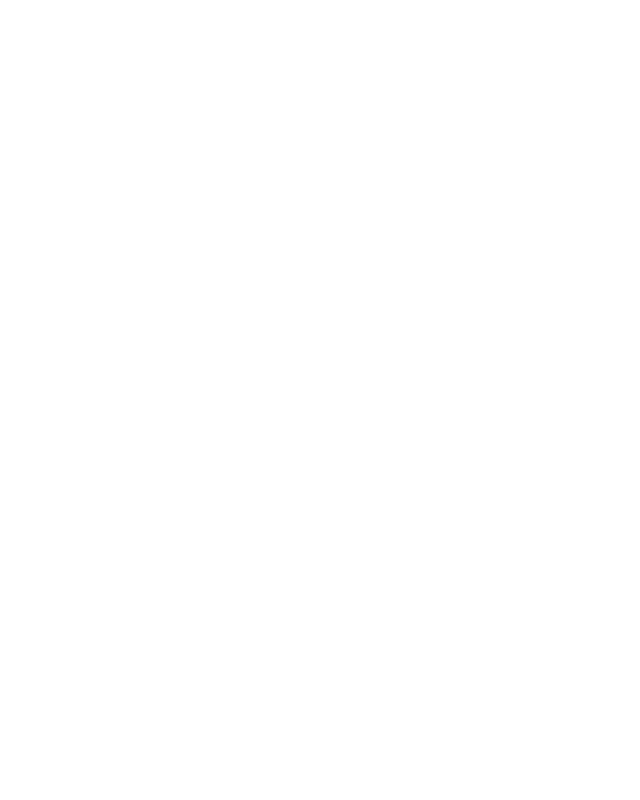
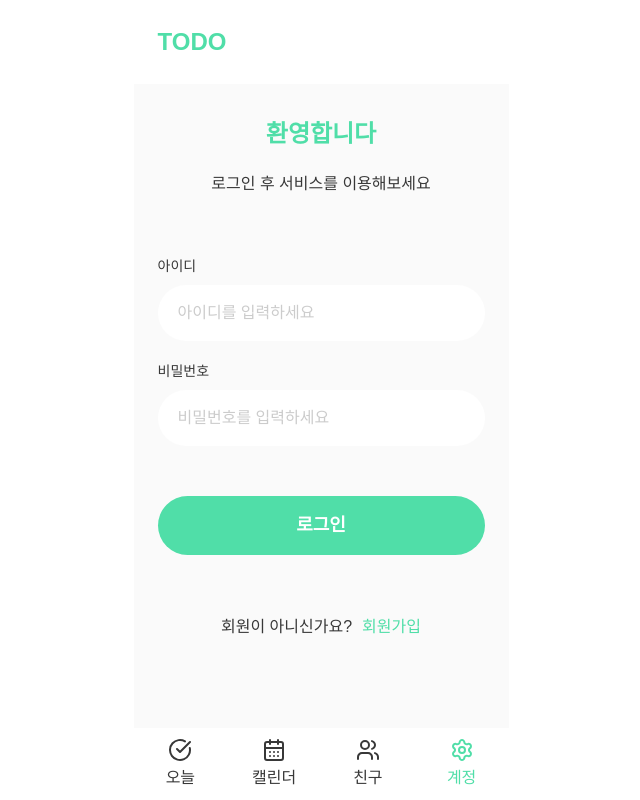
Before and after one commit to deepdive-01/goorm-todo-front, a React (Vite) app: page /accounts in a window 1280 px wide. Before the commit this address had no page. Shown: the whole page, without its empty margins (319-959 px from the left). Built offline with nearby package versions, Linux system fonts and the light colour scheme; a web font is replaced by a local one.

Commit message:
feat: 로그인/회원가입 ui

```diff
--- a/src/App.tsx
+++ b/src/App.tsx
@@ -1,8 +1,8 @@
-import { Navigate, Route, Routes } from "react-router-dom";
-import TodayPage from "@/pages/today";
-import CalendarPage from "@/pages/calendar";
-import FriendsPage from "@/pages/friends";
-import SettingsPage from "@/pages/settings";
+import { Navigate, Route, Routes } from 'react-router-dom';
+import TodayPage from '@/pages/today';
+import CalendarPage from '@/pages/calendar';
+import FriendsPage from '@/pages/friends';
+import AccountsPage from '@/pages/accounts';
 
 export default function App() {
   return (
@@ -11,7 +11,7 @@
       <Route path="/today" element={<TodayPage />} />
       <Route path="/calendar" element={<CalendarPage />} />
       <Route path="/friends" element={<FriendsPage />} />
-      <Route path="/settings" element={<SettingsPage />} />
+      <Route path="/accounts" element={<AccountsPage />} />
     </Routes>
   );
 }
--- a/src/components/Footer.tsx
+++ b/src/components/Footer.tsx
@@ -9,7 +9,7 @@
   { key: 'today', label: '오늘', Icon: TodayIcon, path: '/today' },
   { key: 'calendar', label: '캘린더', Icon: CalendarIcon, path: '/calendar' },
   { key: 'friends', label: '친구', Icon: FriendsIcon, path: '/friends' },
-  { key: 'settings', label: '설정', Icon: SettingsIcon, path: '/settings' },
+  { key: 'accounts', label: '계정', Icon: SettingsIcon, path: '/accounts' },
 ] as const;
 
 export default function Footer() {
@@ -17,7 +17,7 @@
   const location = useLocation();
 
   return (
-    <footer className="w-full h-18 flex flex-row bg-white">
+    <footer className="w-full h-18 flex flex-row bg-white absolute bottom-0">
       {tabs.map((tab) => {
         const isActive = location.pathname === tab.path;
 
--- a/src/components/Input.tsx
+++ b/src/components/Input.tsx
@@ -2,12 +2,13 @@
 import Text from './Text';
 
 type InputProps = {
-  type?: React.HTMLInputTypeAttribute;   // input 타입 (text, password 등)
-  label: string;                         // 상단 레이블
-  placeholder?: string;                  // placeholder
+  type?: React.HTMLInputTypeAttribute; // input 타입 (text, password 등)
+  label: string; // 상단 레이블
+  placeholder?: string; // placeholder
   value: string;
   onChange: (e: React.ChangeEvent<HTMLInputElement>) => void;
   className?: string;
+  inputWhite?: boolean;
 };
 
 export default function Input({
@@ -17,13 +18,12 @@
   value,
   onChange,
   className = '',
+  inputWhite = false,
 }: InputProps) {
-
-  const bodyTextStyle = "text-[16px] font-normal";
+  const bodyTextStyle = 'text-[16px] font-normal';
 
   return (
     <div className={`flex flex-col gap-2 w-full ${className}`}>
-
       {/* 1. Label */}
       <Text variant="label" className="text-black">
         {label}
@@ -36,14 +36,16 @@
         onChange={onChange}
         placeholder={placeholder}
         className={`
-          w-full py-4 px-[20px]
+          w-full py-4 px-5
           bg-gray-ui
-          rounded-[32px]
+          rounded-4xl
           text-black
           outline-none border-none
 
           ${bodyTextStyle}
           placeholder:text-gray-text
+
+          ${inputWhite ? 'bg-white' : ''}
         `}
       />
     </div>
--- /dev/null
+++ b/src/pages/accounts/components/LoginSection.tsx
@@ -0,0 +1,42 @@
+import { useState } from 'react';
+import Text from '@/components/Text';
+import Input from '@/components/Input';
+
+export default function LoginSection() {
+  const [id, setId] = useState('');
+  const [password, setPassword] = useState('');
+
+  return (
+    <main className="px-6 py-8 flex flex-1 flex-col gap-15 w-full">
+      <section className="flex flex-col gap-5 text-center">
+        <Text variant="title" className="text-primary">
+          환영합니다
+        </Text>
+        <Text className="text-black">로그인 후 서비스를 이용해보세요</Text>
+      </section>
+      <section className="flex flex-col gap-5">
+        <Input
+          label="아이디"
+          placeholder="아이디를 입력하세요"
+          value={id}
+          onChange={(e) => setId(e.target.value)}
+          inputWhite
+        />
+        <Input
+          label="비밀번호"
+          placeholder="비밀번호를 입력하세요"
+          value={password}
+          onChange={(e) => setPassword(e.target.value)}
+          inputWhite
+        />
+        <button className="w-full rounded-full bg-primary text-white py-4 mt-7.5 cursor-pointer hover:bg-primary/90">
+          <Text variant="heading">로그인</Text>
+        </button>
+      </section>
+      <section className="flex gap-2.5 justify-center pb-5">
+        <Text className="text-black">회원이 아니신가요?</Text>
+        <Text className="text-primary hover:underline cursor-pointer">회원가입</Text>
+      </section>
+    </main>
+  );
+}
--- /dev/null
+++ b/src/pages/accounts/components/RegisterSection.tsx
@@ -0,0 +1,74 @@
+import { useState } from 'react';
+import Text from '@/components/Text';
+import Input from '@/components/Input';
+
+export default function RegisterSection() {
+  const [id, setId] = useState('');
+  const [nickname, setNickname] = useState('');
+  const [email, setEmail] = useState('');
+  const [password, setPassword] = useState('');
+  const [passwordConfirm, setPasswordConfirm] = useState('');
+
+  return (
+    <main className="px-6 py-8 flex flex-1 flex-col gap-15 w-full mb-18">
+      <section className="flex flex-col gap-5 text-center">
+        <Text variant="title" className="text-primary">
+          회원가입
+        </Text>
+        <Text className="text-black">간단한 정보만 입력하면 바로 시작할 수 있어요</Text>
+      </section>
+      <section className="flex flex-col gap-5">
+        <Input
+          label="아이디"
+          placeholder="아이디를 입력하세요"
+          value={id}
+          onChange={(e) => setId(e.target.value)}
+          inputWhite
+        />
+        <Input
+          label="닉네임"
+          placeholder="닉네임을 입력하세요"
+          value={nickname}
+          onChange={(e) => setNickname(e.target.value)}
+          inputWhite
+        />
+        <Input
+          label="이메일"
+          placeholder="이메일을 입력하세요"
+          value={email}
+          onChange={(e) => setEmail(e.target.value)}
+          inputWhite
+        />
+        <Input
+          label="비밀번호"
+          placeholder="비밀번호를 입력하세요"
+          value={password}
+          onChange={(e) => setPassword(e.target.value)}
+          inputWhite
+        />
+        <div>
+          <Input
+            label="비밀번호 확인"
+            placeholder="비밀번호를 다시 입력하세요"
+            value={passwordConfirm}
+            onChange={(e) => setPasswordConfirm(e.target.value)}
+            inputWhite
+          />
+          {passwordConfirm.length > 0 && password !== passwordConfirm && (
+            <Text variant="caption" className="text-[#ff0000] pt-1">
+              비밀번호가 일치하지 않습니다.
+            </Text>
+          )}
+        </div>
+
+        <button className="w-full rounded-full bg-primary text-white py-4 mt-7.5 cursor-pointer hover:bg-primary/90">
+          <Text variant="heading">회원가입</Text>
+        </button>
+      </section>
+      <section className="flex gap-2.5 justify-center pb-5">
+        <Text className="text-black">이미 계정이 있으신가요?</Text>
+        <Text className="text-primary hover:underline cursor-pointer">로그인</Text>
+      </section>
+    </main>
+  );
+}
--- /dev/null
+++ b/src/pages/accounts/index.tsx
@@ -0,0 +1,16 @@
+import Header from '@/components/Header';
+import Footer from '@/components/Footer';
+import LoginSection from './components/LoginSection';
+import RegisterSection from './components/RegisterSection';
+
+export default function AccountsPage() {
+  return (
+    <div className="w-full flex items-center justify-center">
+      <div className="w-93.75 min-h-screen relative bg-gray-ui">
+        <Header />
+        <LoginSection />
+        <Footer />
+      </div>
+    </div>
+  );
+}
--- a/src/pages/settings/index.tsx
+++ /dev/null
@@ -1,14 +0,0 @@
-import Header from '@/components/Header';
-import Footer from '@/components/Footer';
-
-export default function SettingsPage() {
-  return (
-    <div className="w-full h-full flex items-center justify-center">
-      <div className="w-93.75 bg-gray-ui">
-        <Header />
-        <main></main>
-        <Footer />
-      </div>
-    </div>
-  );
-}
```
